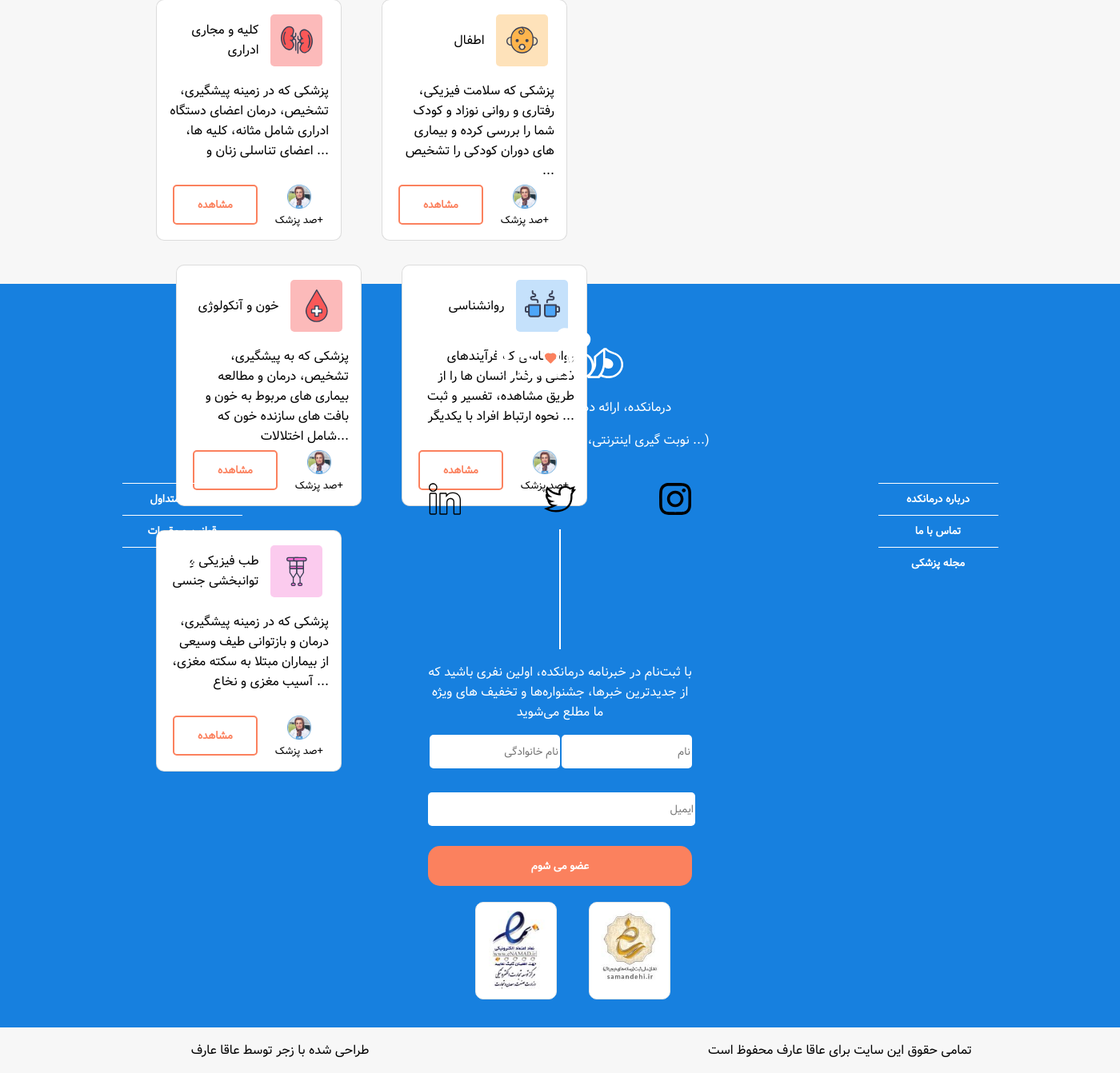
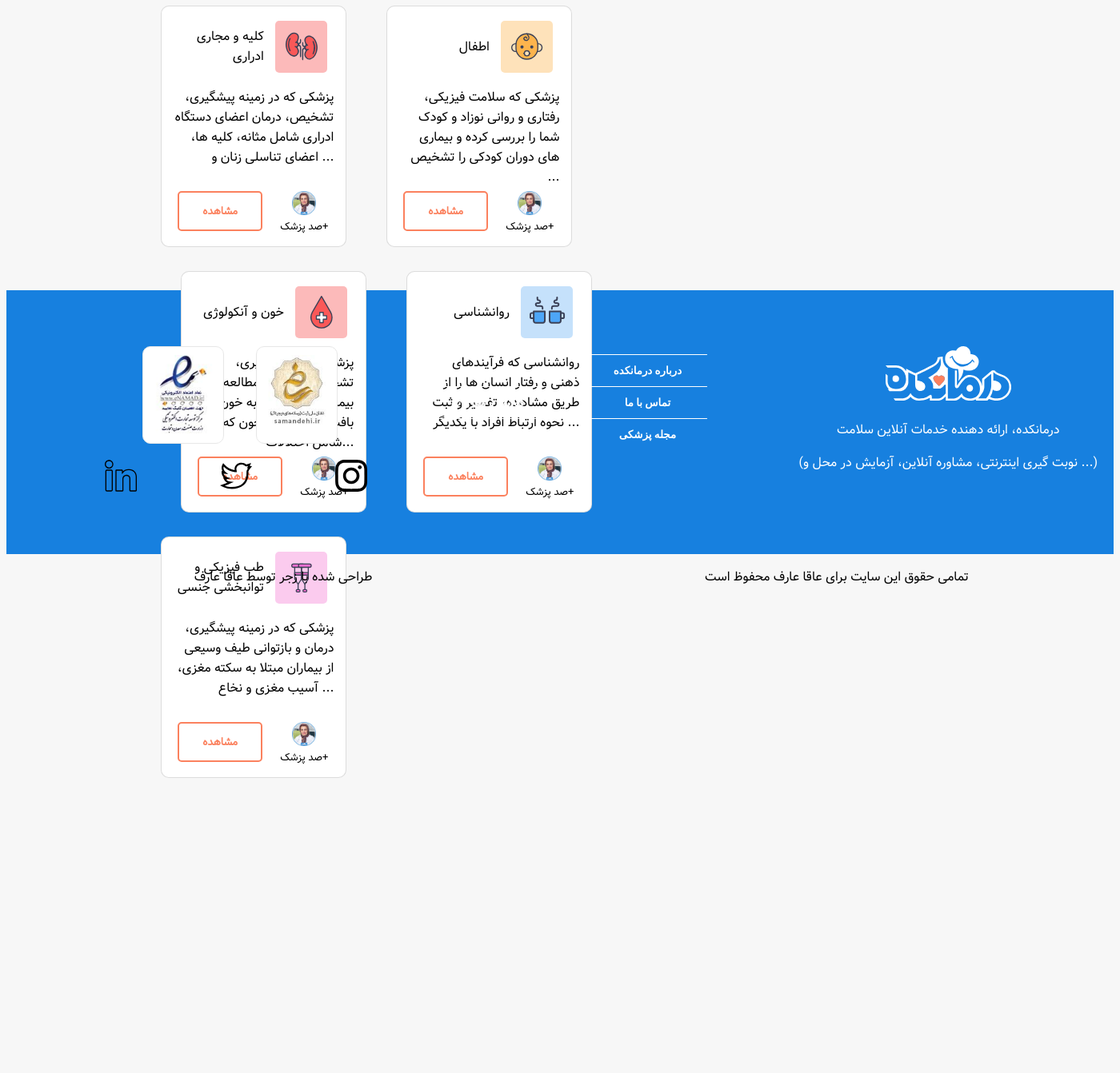
Before and after one commit to Aref-Motamedi/web_darmankade, a PHP site: page /profpage.html in a window 1400 px wide. Shown: the part 1175-2517 px from the top of the page at 80% size. After the commit the page ends 2148 px from the top, so only its background shows below. Run offline with PHP 8.4, Linux system fonts and the light colour scheme.

Commit message:
profpage is now complete

```diff
--- a/Phase2/css/profpage.css
+++ b/Phase2/css/profpage.css
@@ -215,3 +215,100 @@
     /* background-color: blueviolet; */
 
 }
+
+
+/* footer area */
+#footerarea {
+    background-color: #1780df;
+    height: 280px;
+    padding-top: 50px;
+    text-align: center;
+    font-family: "Vazirfontfamily";
+    color: white;
+    display: flex;
+    flex-direction: row-reverse;
+
+}
+
+#rightcol {
+    padding: 20px;
+}
+
+/* three columns in footer area */
+#footercols{
+    display: flex;
+    flex-direction: row-reverse;
+    text-align: center;
+    padding-right: 5%;
+    /* padding-left: 5%; */
+    width: 400px;
+}
+/* two button columns */
+.buttoncol{
+    margin-top: 30px;
+    display: flex;
+    flex-direction: column;
+    width: 50%;
+    align-items: center;
+}
+/* two button columns buttons+hover */
+.buttoncol button{
+    width: 150px;
+    height: 40px;
+    background-color: transparent;
+    border: none;
+    border-top: 1px solid white;
+    color: white;
+    font-family: "Vazirfontfamily";
+    text-align: center;
+    /* margin-left: 30px;
+    margin-right: 30px; */
+}
+.buttoncol button:hover{
+    background-color: white;
+    border: none;
+    color: #1780df;
+    cursor: pointer;
+}
+/* middle column */
+#footercolmiddle {
+    width: 50%;
+}
+/* socialmedia links */
+#socialmedialink a {
+    margin: 50px;
+}
+
+/* footer note */
+#footernote {
+    font-family: "Vazirfontfamily";
+    display: flex;
+    flex-direction: row-reverse;
+    text-align: center;
+}
+#footernote p {
+    width: 50%;
+    /* margin:; */
+}
+/* namaad + samandehi logos */
+#mellilogos {
+    display: flex;
+    flex-direction: row;
+    text-align: center;
+    padding-left: 18%;
+}
+#mellilogos  div{
+    margin: 20px;
+    background-color: white;
+    border: 1px groove rgb(231, 231, 231);
+    border-radius: 10px;
+    width: 100px;
+    height: 120px;
+}
+
+#mellilogos  div img{
+    margin-top: 10px;
+    width: 90px;
+    height: auto;
+
+}
--- a/Phase2/profpage.html
+++ b/Phase2/profpage.html
@@ -7,8 +7,8 @@
         <meta name="viewport" content="width=device-width, initial-scale=1.0">
         <!-- import css styles -->
         <link rel="stylesheet" type="text/css" href="./css/general.css"/>
-        <link rel="stylesheet" type="text/css" href="./css/doctor-page.css"/>
-        <link rel="stylesheet" type="text/css" href="./css/doctorlistpage.css"/>
+        <!-- <link rel="stylesheet" type="text/css" href="./css/doctor-page.css"/>
+        <link rel="stylesheet" type="text/css" href="./css/doctorlistpage.css"/> -->
         <link rel="stylesheet" type="text/css" href="./css/profpage.css"/>
         <link rel="stylesheet" type="text/css" href="./css/header.css"/>
         <!-- <link rel="stylesheet" href="https://maxcdn.bootstrapcdn.com/bootstrap/4.0.0/css/bootstrap.min.css" integrity="sha384-Gn5384xqQ1aoWXA+058RXPxPg6fy4IWvTNh0E263XmFcJlSAwiGgFAW/dAiS6JXm" crossorigin="anonymous"> -->
@@ -297,10 +297,12 @@
         <!-- footer section -->
         <section id="footer">
             <div id="footerarea">
+                <div id="rightcol">
                     <img src="./assets/doctorlistpage/darmankadelogo.svg" alt="darmankadelogo">
                     <p>درمانکده، ارائه دهنده خدمات آنلاین سلامت</p>
                     <p>(نوبت گیری اینترنتی، مشاوره آنلاین، آزمایش در محل و ...)</p>
-                <br>
+
+                </div>
 
                 <div id="footercols">
                     <!-- right side buttons -->
@@ -308,37 +310,6 @@
                         <button type="button">درباره درمانکده</button>
                         <button type="button">تماس با ما</button>
                         <button type="button" >مجله پزشکی</button>
-                    </div>
-                    <!-- middle side informations -->
-                    <div id="footercolmiddle">
-                        <!-- social media links -->
-                        <div id="socialmedialink">
-                            <a href="https://www.linkedin.com/company/darmankade.ir"><img src="./assets/doctorlistpage/linkedin.svg" alt="linkedin" style="width: 40px;"></a>
-                            <a href="https://twitter.com/darmankade"><img src="./assets/doctorlistpage/twitter.svg" alt="twitter" style="width: 40px;"></a>
-                            <a href="https://www.instagram.com/darmankade/"><img src="./assets/doctorlistpage/insta.svg" alt="insta" style="width: 40px;"></a>
-                        </div>
-                        <!-- this empty boxes are for that line -->
-                        <div id="twoemptybox">
-                            <div id="emptybox1"></div>
-                            <div id="emptybox2"></div>
-                        </div>
-                        <!-- notification form -->
-                        <div id="forminthecol">
-                            <p>با ثبت‌نام در خبرنامه درمانکده، اولین نفری باشید که از جدیدترین خبرها، جشنواره‌ها و تخفیف های ویژه ما مطلع می‌شوید</p>
-                            <form action="#k">
-                                <div>
-                                    <input type="text" placeholder="نام" class="field_devided">
-                                    <input type="text" placeholder="نام خانوادگی" class="field_devided">
-                                </div>
-                                <br>
-                                <input type="text" placeholder="ایمیل" id="emailinput">
-                                <br> <br>
-                                <button type="submit">عضو می شوم</button>
-                            </form>
-
-
-
-                        </div>
                     </div>
                     <!-- left side buttons -->
                     <div id="footercolleft" class="buttoncol">
@@ -349,12 +320,19 @@
 
                 </div>
                 <!-- nahaad and samandehi logos -->
+                <div id="third col">
                     <div id="mellilogos">
                         <div id="namaad">
                             <img src="./assets/doctorlistpage/namaad.jpg" alt="namadelec">
                         </div>
                         <div id="samandehi">
                             <img src="./assets/doctorlistpage/samandehi.jpg" alt="samandehi">
+                        </div>
+                    </div>
+                    <div id="socialmedialink">
+                        <a href="https://www.linkedin.com/company/darmankade.ir"><img src="./assets/doctorlistpage/linkedin.svg" alt="linkedin" style="width: 40px;"></a>
+                        <a href="https://twitter.com/darmankade"><img src="./assets/doctorlistpage/twitter.svg" alt="twitter" style="width: 40px;"></a>
+                        <a href="https://www.instagram.com/darmankade/"><img src="./assets/doctorlistpage/insta.svg" alt="insta" style="width: 40px;"></a>
                     </div>
                 </div>
             </div>
```
Lines whose indentation alone changed are shown as unchanged.
